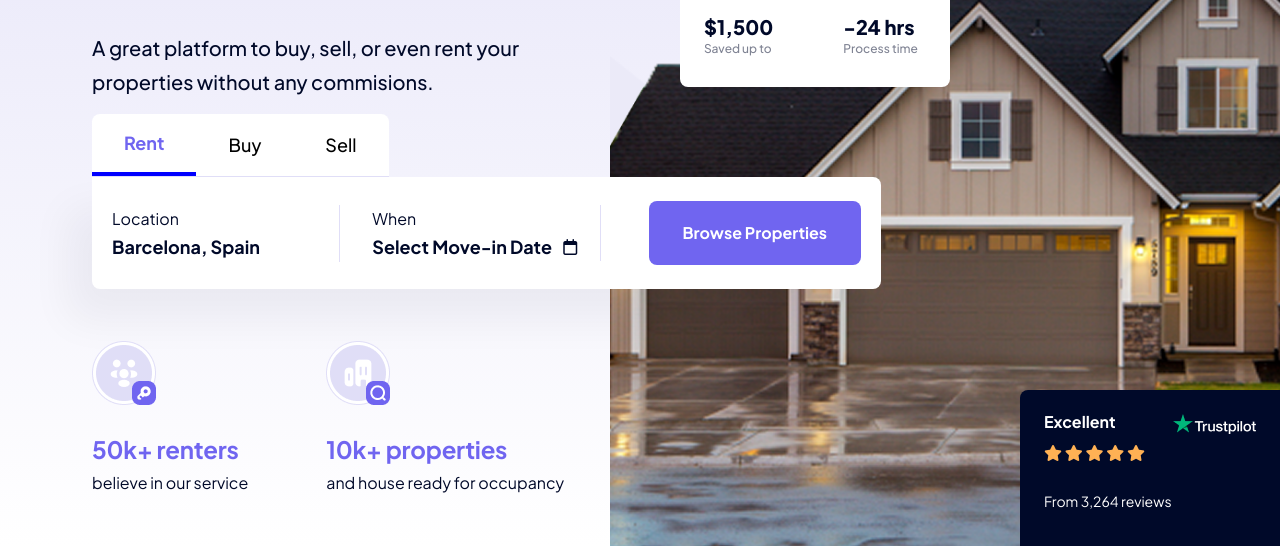
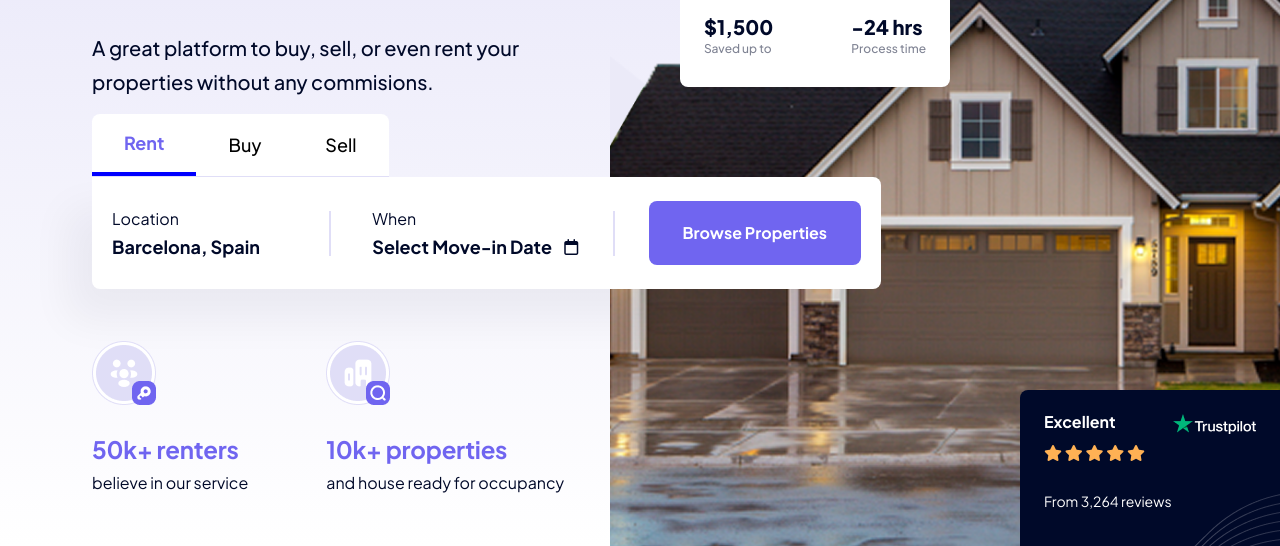
Before and after one commit to zubair2020hero/landing-page-03, a plain HTML site: page index.html in a window 1280 px wide. Shown: the part 403-949 px from the top of the page. Drawn offline with nearby package versions, Linux system fonts and the light colour scheme.

Commit message:
banner section desktop 2nd Time

```diff
--- a/assets/scss/layout/_banner.scss
+++ b/assets/scss/layout/_banner.scss
@@ -42,6 +42,7 @@
   }
 
   &-tab {
+
     & .za-nav-tabs {
       width: 297px;
       background-color: var(--za-cr-common-white);
@@ -67,18 +68,42 @@
       box-shadow: -24px 32px 40px #0009290D;
       border-radius: 0px 8px 8px 8px;
       width: 72%;
-
+      position: relative;
       // @media #{$xxxl} {
       //   width: 72%;
       // }
       & .za-tab-pane {
+        // position: relative;
+        // &::before{
+        //   position: absolute;
+        //   content: "";
+        //   width: 3px;
+        //   height: 10px;
+        //   background-color: green;
+        // }
         // background-color: var(--za-cr-common-purple);
+      }
+      & .tab-line {
+        position: absolute;
+        width: 2px;
+        height: 45px;
+        background-color: #E0DEF7;
+        top: 30%;
+        left: 30%;
+      }
+      & .tab-line2 {
+        position: absolute;
+        width: 2px;
+        height: 45px;
+        background-color: #E0DEF7;
+        top: 30%;
+        left: 66%;
       }
     }
 
     //-- location
     & .za-location {
-      border-right: 1px solid #E0DEF7;
+      // border-right: 1px solid #E0DEF7;
     }
 
     & .za-select-wrapper {
@@ -173,7 +198,7 @@
     & .za-datepicker {
       display: flex;
       flex-direction: column;
-      border-right: 1px solid #E0DEF7;
+      // border-right: 1px solid #E0DEF7;
     }
 
     // DatePicker Container
@@ -355,7 +380,6 @@
 
       &-bottom {
         margin-top: 24px;
-        gap: 70px;
 
         & .item {
           & h2 {
@@ -391,14 +415,24 @@
     background-color: #000929;
     border-radius: 8px 0 0 0;
     padding: 24px;
-    & .za-star-icon{
+
+    & .za-star-icon {
       margin: 5px 0 20px 0;
-      & i{
+
+      & i {
         color: #FFB154;
       }
     }
-    & p{
+
+    & p {
       font-size: 14px;
+    }
+
+    & .shape {
+      position: absolute;
+      right: 0;
+      bottom: 0;
+      overflow: hidden;
     }
   }
 }
--- a/index.html
+++ b/index.html
@@ -179,6 +179,7 @@
                                             </div>
                                         </div>
                                     </div>
+                                    <div class="tab-line"></div>
                                     <div class="tab-pane za-tab-pane" id="profile" role="tabpanel"
                                         aria-labelledby="profile-tab" tabindex="0">
                                         <div class="row align-items-center">
@@ -237,6 +238,7 @@
                                             </div>
                                         </div>
                                     </div>
+                                    <div class="tab-line2"></div>
                                     <div class="tab-pane za-tab-pane" id="messages" role="tabpanel"
                                         aria-labelledby="messages-tab" tabindex="0">
                                         <div class="row align-items-center">
@@ -316,7 +318,6 @@
                                     <p>and house ready for occupancy</p>
                                 </div>
                             </div>
-
                         </div>
                     </div>
                     <!-- <div class="col-lg-3"></div> -->
@@ -342,7 +343,7 @@
                 <p>I loved how smooth the move was, and finally got the house we wanted.</p>
             </div>
             <div class="za-line"></div>
-            <div class="za-testimonial-bottom d-flex">
+            <div class="za-testimonial-bottom d-flex justify-content-between">
                 <div class="item">
                     <h2>$1,500</h2>
                     <p>Saved up to</p>
@@ -366,6 +367,7 @@
                 <i class="fa-solid fa-star"></i>
             </div>
             <p class="text-white">From 3,264 reviews</p>
+            <img src="assets/img/banner/trustpilot/shape.png" class="shape" alt="">
         </div>
     </section>
     <!-- Banner Area End -->
```
Also changed, not shown: assets/css/style.css, assets/img/banner/trustpilot/shape.png (added), 1 other file.
